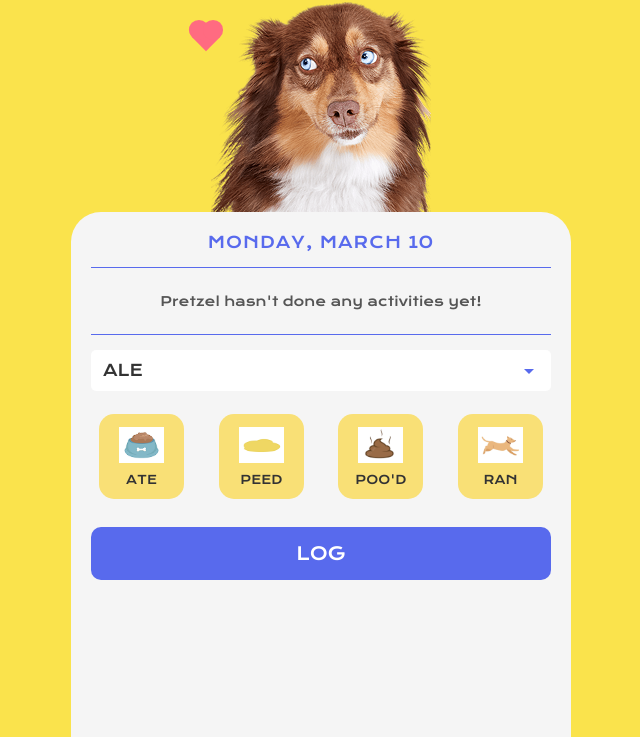
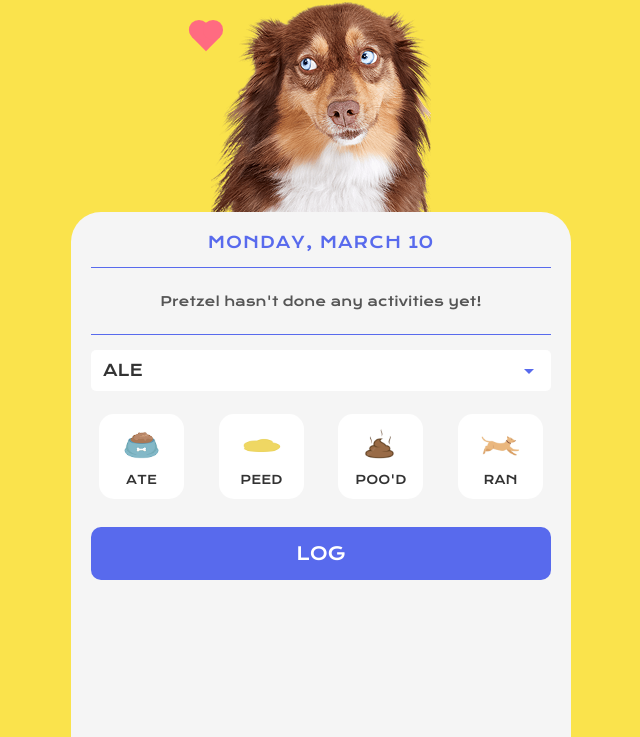
Before and after one commit to korgentine/pretzeldaily, a plain HTML site: page index.html in a window 1280 px wide. Shown: the part 63-800 px from the top of the page, without its empty margins (319-959 px from the left). Drawn offline with nearby package versions, Linux system fonts and the light colour scheme; no server answers.

Commit message:
button color

```diff
--- a/styles.css
+++ b/styles.css
@@ -196,7 +196,7 @@ select {
     align-items: center;
     padding: 12px;
     cursor: pointer;
-    background-color: #f9e076;
+    background-color: #FFFFFF;
     border-radius: 15px;  /* increased rounded corners */
     width: 85px;         /* increased width */
     height: 85px;        /* increased height */
```
Also changed, not shown: images/delete.svg (added).
